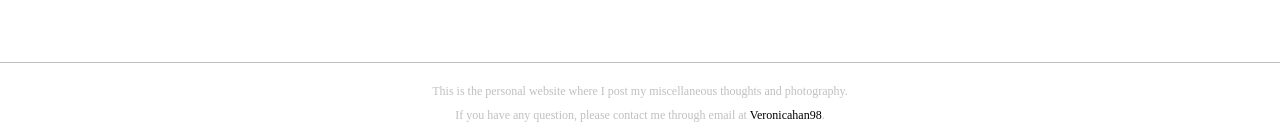
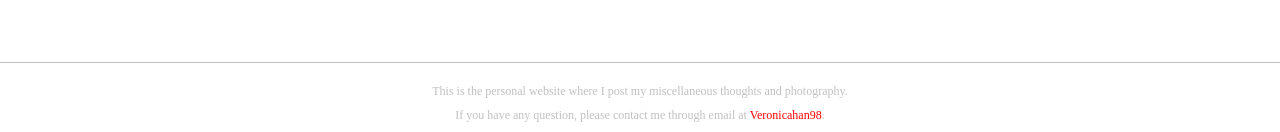
Before and after one commit to topveronicaa/topveronicaa.github.io, a Jekyll site: the page built from index.html, in a window 1280 px wide. Shown: the part 1241-1373 px from the top of the page. Built offline with Jekyll 4.4.1, drawn with Linux system fonts in a browser that asks for light colours; some web fonts are replaced.

Commit message:
Update index.html

```diff
--- a/index.html
+++ b/index.html
@@ -10,6 +10,26 @@ layout: default
 
 
 <style>
+
+  a:link {
+    color: red;
+}
+
+/* visited link */
+a:visited {
+    color: black;
+}
+
+/* mouse over link */
+a:hover {
+    color: grey;
+}
+
+/* selected link */
+a:active {
+    color: blue;
+}
+
 p.main{
 text-align: center;
 font-family: 'source sans pro';
```
